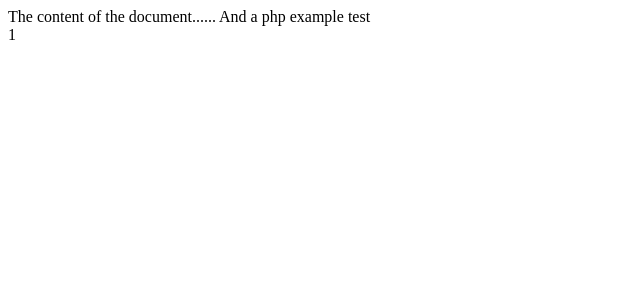
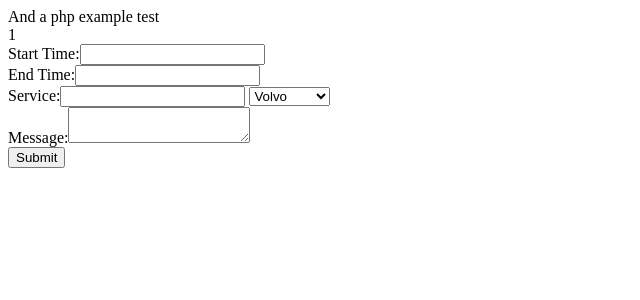
Before and after one commit to Metomit/AppointmentApp, a PHP site: page / in a window 1280 px wide. Shown: the top 300 px of the page, without its empty margins (0-640 px from the left). Run offline with PHP 8.4, Linux system fonts and the light colour scheme; data comes from the database, SQL or seed files in the repository.

Commit message:
wip index.php

```diff
--- a/Pages/index.php
+++ b/Pages/index.php
@@ -1,11 +1,12 @@
 <!DOCTYPE html>
-<html>
+<html lang="en">
     <head>
-        <title>Appointment App</title>
+        <meta charset="UTF-8">
+        <meta name="viewport" content="width=device-width, initial-scale=1.0">
+        <script src="https://ajax.googleapis.com/ajax/libs/jquery/3.6.4/jquery.min.js"></script>
+        <title>Appointment Application</title>
     </head>
-
     <body>
-        The content of the document......
         <?php
             echo "And a php example " . "test<br>";
             include("database.php");
@@ -13,6 +14,29 @@
             $status = $obj->executeQuery("SELECT * FROM Appointments")->fetch_assoc()["appointment_id"] . "<br>";
             echo $status;
         ?>
+        <form>
+            <div class="box">
+                <label>Start Time:</label><input type="text" name="startTime" id="startTime" />
+            </div>
+            <div class="box">
+                <label>End Time:</label><input type="text" name="endTime" id="endTime" />
+            </div>
+            <div class="box">
+                <label>Service:</label><input type="email" name="email" id="email" />
+                <select name="service" id="service">
+                    <?php
+
+                    ?>
+                    <option value="volvo">Volvo</option>
+                    <option value="saab">Saab</option>
+                    <option value="mercedes">Mercedes</option>
+                    <option value="audi">Audi</option>
+                </select>
+            </div>
+            <div class="box">
+                <label>Message:</label><textarea type="text" name="message" id="message"></textarea>
+            </div>
+            <input id="submit" type="button" class="btn-submit" value="Submit" />
+        </form>
     </body>
-
 </html>
```
